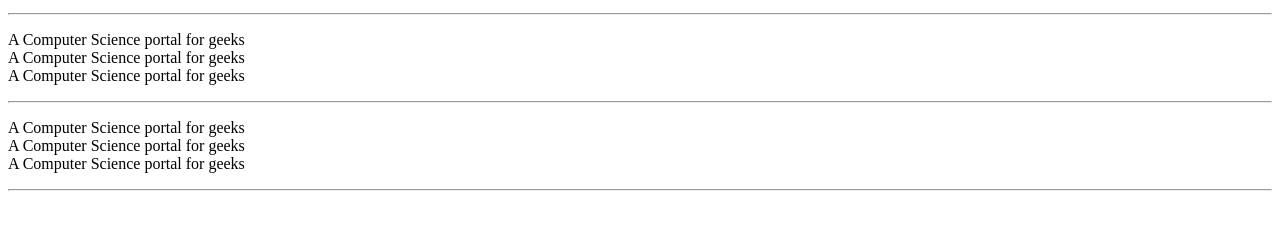
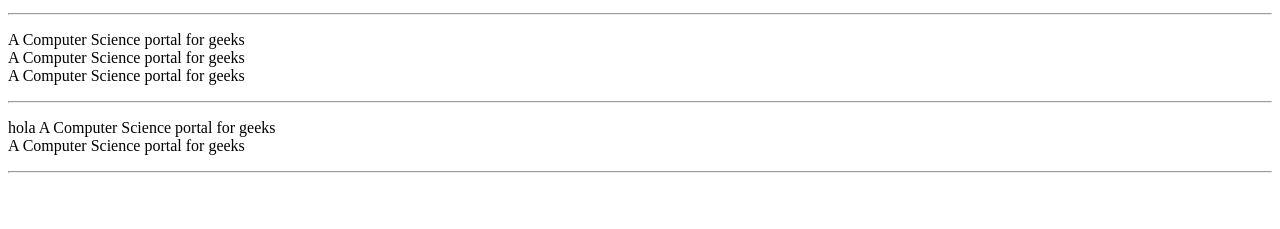
Before and after one commit to BunnyBunnyM/taller2, a plain HTML site: page index.html in a window 1280 px wide. Shown: the part 123-352 px from the top of the page. Drawn offline with Linux system fonts and the light colour scheme.

Commit message:
agregando un nuevo archivo y modificando index.html

```diff
--- a/index.html
+++ b/index.html
@@ -36,7 +36,8 @@
 
 
 <p>
-        A Computer Science portal for geeks<br>
+
+	hola
         A Computer Science portal for geeks<br>
         A Computer Science portal for geeks<br>
     </p>
```
Also changed, not shown: index2.html (added, +1 -0 lines).
